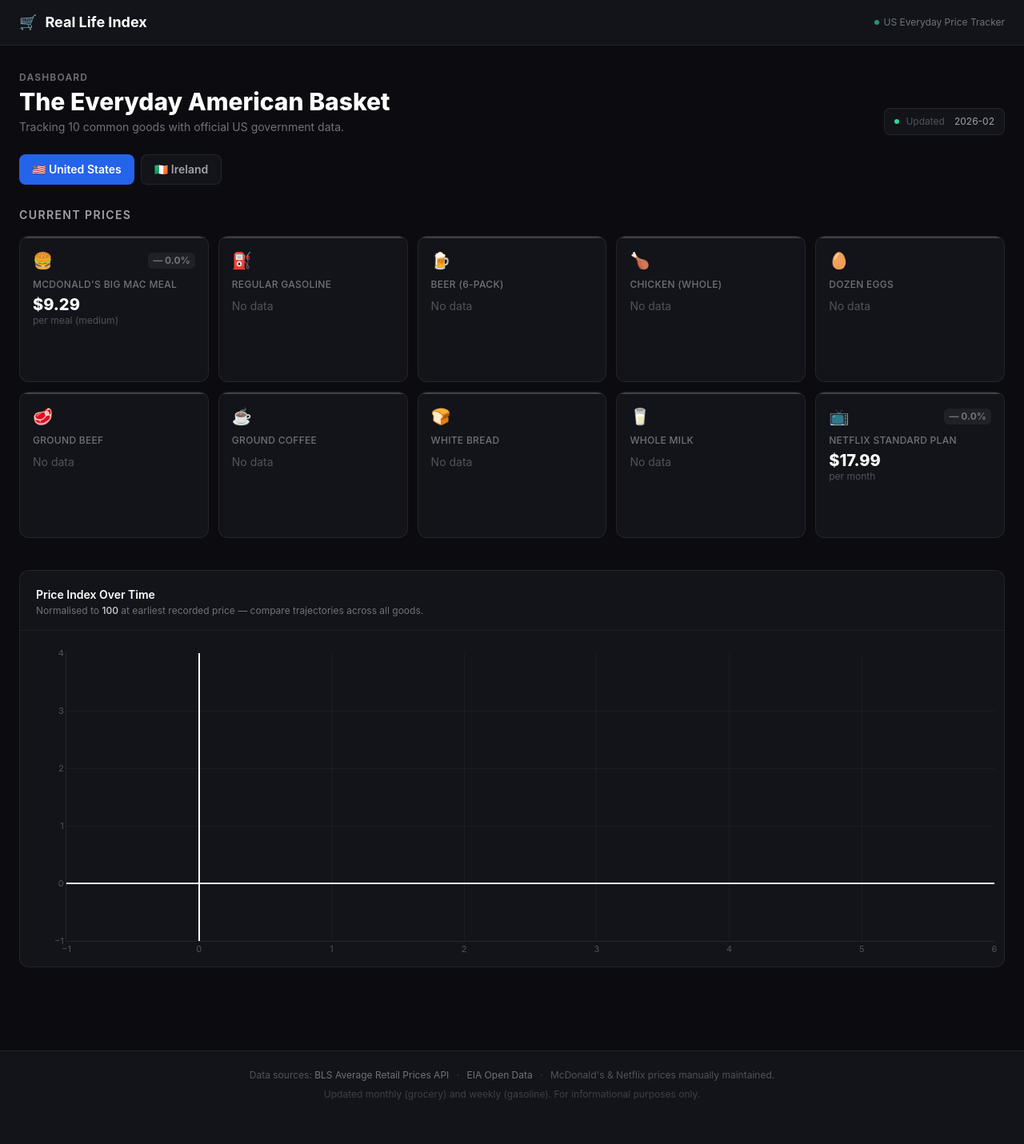
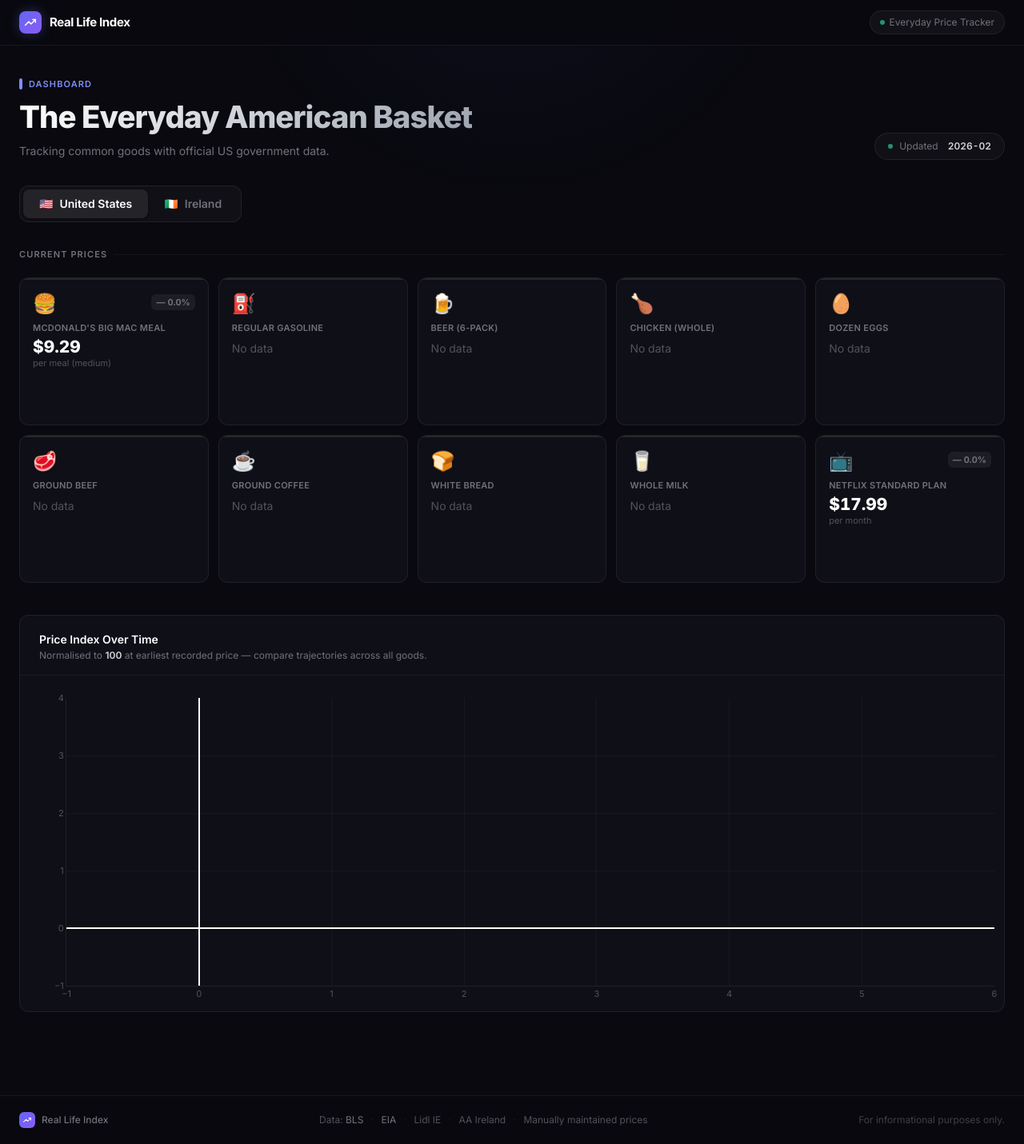
Before and after one commit to conorclancy/Real-Life-Index, a FastAPI app: page / in a window 1280 px wide. Shown: the whole page at 80% size. Before the commit the page ends 1376 px from the top, so only its background shows below. Run offline with FastAPI, Linux system fonts and the light colour scheme; data comes from the database, SQL or seed files in the repository; some libraries are stand-ins or nearby versions.

Commit message:
frontend changes

```diff
--- a/app/templates/base.html
+++ b/app/templates/base.html
@@ -4,6 +4,11 @@
   <meta charset="UTF-8" />
   <meta name="viewport" content="width=device-width, initial-scale=1.0" />
   <title>{% block title %}Real Life Index{% endblock %}</title>
+
+  <!-- Inter font -->
+  <link rel="preconnect" href="https://fonts.googleapis.com">
+  <link rel="preconnect" href="https://fonts.gstatic.com" crossorigin>
+  <link href="https://fonts.googleapis.com/css2?family=Inter:wght@400;500;600;700;800;900&display=swap" rel="stylesheet">
 
   <!-- Tailwind CSS via CDN -->
   <script src="https://cdn.tailwindcss.com"></script>
@@ -12,17 +17,8 @@
       theme: {
         extend: {
           fontFamily: {
-            sans: ['-apple-system', 'BlinkMacSystemFont', '"Segoe UI"', 'Roboto', '"Helvetica Neue"', 'Arial', 'sans-serif'],
+            sans: ['Inter', '-apple-system', 'BlinkMacSystemFont', '"Segoe UI"', 'Roboto', 'sans-serif'],
           },
-          colors: {
-            dark: {
-              bg:      '#0c0c10',
-              surface: '#13131a',
-              card:    '#1a1a24',
-              hover:   '#21212e',
-              border:  'rgba(255,255,255,0.07)',
-            }
-          }
         }
       }
     }
@@ -32,48 +28,121 @@
   <script src="https://cdn.plot.ly/plotly-2.35.2.min.js" defer></script>
 
   <style>
-    /* Thin scrollbar for dark theme */
-    ::-webkit-scrollbar { width: 6px; height: 6px; }
-    ::-webkit-scrollbar-track { background: #13131a; }
-    ::-webkit-scrollbar-thumb { background: #2d2d3e; border-radius: 3px; }
-    ::-webkit-scrollbar-thumb:hover { background: #3d3d55; }
+    /* Thin scrollbar */
+    ::-webkit-scrollbar { width: 5px; height: 5px; }
+    ::-webkit-scrollbar-track { background: #09090f; }
+    ::-webkit-scrollbar-thumb { background: #2a2a3a; border-radius: 4px; }
+    ::-webkit-scrollbar-thumb:hover { background: #3a3a50; }
+
     a { text-decoration: none; }
+
+    /* Tabular numbers for prices */
+    .price-num {
+      font-variant-numeric: tabular-nums;
+      font-feature-settings: "tnum";
+    }
+
+    /* Gradient text */
+    .gradient-text {
+      background: linear-gradient(135deg, #ffffff 0%, #9ca3af 100%);
+      -webkit-background-clip: text;
+      -webkit-text-fill-color: transparent;
+      background-clip: text;
+    }
+
+    /* Card glow on hover */
+    .card-glow:hover {
+      box-shadow: 0 0 0 1px rgba(255,255,255,0.10), 0 8px 32px rgba(0,0,0,0.45);
+    }
+
+    /* Fade-up entrance */
+    @keyframes fadeUp {
+      from { opacity: 0; transform: translateY(10px); }
+      to   { opacity: 1; transform: translateY(0); }
+    }
+    .fade-up { animation: fadeUp 0.45s cubic-bezier(0.16,1,0.3,1) both; }
+
+    /* Ambient top glow */
+    .top-glow {
+      position: fixed;
+      top: -120px;
+      left: 50%;
+      transform: translateX(-50%);
+      width: 800px;
+      height: 400px;
+      background: radial-gradient(ellipse at center top, rgba(99,102,241,0.07) 0%, transparent 65%);
+      pointer-events: none;
+      z-index: 0;
+    }
   </style>
 </head>
-<body class="bg-[#0c0c10] text-white min-h-screen flex flex-col font-sans antialiased">
+<body class="bg-[#09090f] text-white min-h-screen flex flex-col font-sans antialiased">
+
+  <!-- Ambient glow -->
+  <div class="top-glow"></div>
 
   <!-- Navigation bar -->
-  <nav class="bg-[#13131a] border-b border-white/[0.07] sticky top-0 z-50 backdrop-blur-sm">
+  <nav class="border-b border-white/[0.06] sticky top-0 z-50 backdrop-blur-md" style="background: rgba(9,9,15,0.85);">
     <div class="max-w-7xl mx-auto px-4 sm:px-6 h-14 flex items-center justify-between">
-      <a href="/" class="flex items-center gap-2.5 font-bold text-lg text-white hover:text-blue-400 transition-colors">
-        🛒 <span>Real Life Index</span>
+
+      <!-- Brand -->
+      <a href="/" class="flex items-center gap-2.5 text-white hover:text-white/80 transition-colors">
+        <div class="w-7 h-7 rounded-lg flex items-center justify-center flex-shrink-0"
+             style="background: linear-gradient(135deg, #6366f1 0%, #8b5cf6 100%); box-shadow: 0 0 16px rgba(99,102,241,0.35);">
+          <svg xmlns="http://www.w3.org/2000/svg" class="w-3.5 h-3.5 text-white" viewBox="0 0 24 24" fill="none"
+               stroke="currentColor" stroke-width="2.5" stroke-linecap="round" stroke-linejoin="round">
+            <polyline points="23 6 13.5 15.5 8.5 10.5 1 18"/>
+            <polyline points="17 6 23 6 23 12"/>
+          </svg>
+        </div>
+        <span class="font-bold text-[15px] tracking-tight">Real Life Index</span>
       </a>
-      <div class="flex items-center gap-3">
-        <span class="hidden sm:flex items-center gap-1.5 text-xs text-zinc-500">
-          <span class="w-1.5 h-1.5 rounded-full bg-emerald-400 animate-pulse"></span>
-          US Everyday Price Tracker
-        </span>
+
+      <!-- Right badge -->
+      <div class="hidden sm:flex items-center gap-1.5 text-xs text-zinc-500 bg-white/[0.04] border border-white/[0.07] rounded-full px-3 py-1.5">
+        <span class="w-1.5 h-1.5 rounded-full bg-emerald-400 animate-pulse"></span>
+        Everyday Price Tracker
       </div>
     </div>
   </nav>
 
-  <!-- Main content area -->
-  <main class="max-w-7xl mx-auto px-4 sm:px-6 pb-16 w-full flex-1">
+  <!-- Main content -->
+  <main class="relative z-10 max-w-7xl mx-auto px-4 sm:px-6 pb-16 w-full flex-1">
     {% block content %}{% endblock %}
   </main>
 
   <!-- Footer -->
-  <footer class="bg-[#13131a] border-t border-white/[0.07] mt-auto">
-    <div class="max-w-7xl mx-auto px-4 sm:px-6 py-5 text-center text-xs text-zinc-600 leading-relaxed">
-      <p>
-        Data sources:
-        <a href="https://www.bls.gov/developers/" target="_blank" rel="noopener" class="text-zinc-500 hover:text-blue-400 transition-colors">BLS Average Retail Prices API</a>
-        <span class="mx-1.5 text-zinc-700">·</span>
-        <a href="https://www.eia.gov/opendata/" target="_blank" rel="noopener" class="text-zinc-500 hover:text-blue-400 transition-colors">EIA Open Data</a>
-        <span class="mx-1.5 text-zinc-700">·</span>
-        McDonald's &amp; Netflix prices manually maintained.
+  <footer class="relative z-10 border-t border-white/[0.06] mt-auto" style="background: rgba(9,9,15,0.95);">
+    <div class="max-w-7xl mx-auto px-4 sm:px-6 py-5 flex flex-col sm:flex-row items-center justify-between gap-3">
+
+      <div class="flex items-center gap-2 text-xs text-zinc-600">
+        <div class="w-5 h-5 rounded-md flex items-center justify-center"
+             style="background: linear-gradient(135deg, #6366f1 0%, #8b5cf6 100%);">
+          <svg xmlns="http://www.w3.org/2000/svg" class="w-2.5 h-2.5 text-white" viewBox="0 0 24 24" fill="none"
+               stroke="currentColor" stroke-width="2.5" stroke-linecap="round" stroke-linejoin="round">
+            <polyline points="23 6 13.5 15.5 8.5 10.5 1 18"/>
+            <polyline points="17 6 23 6 23 12"/>
+          </svg>
+        </div>
+        <span class="font-medium text-zinc-500">Real Life Index</span>
+      </div>
+
+      <p class="text-xs text-zinc-600 text-center">
+        Data:
+        <a href="https://www.bls.gov/developers/" target="_blank" rel="noopener"
+           class="text-zinc-500 hover:text-indigo-400 transition-colors">BLS</a>
+        <span class="mx-1.5 text-zinc-800">·</span>
+        <a href="https://www.eia.gov/opendata/" target="_blank" rel="noopener"
+           class="text-zinc-500 hover:text-indigo-400 transition-colors">EIA</a>
+        <span class="mx-1.5 text-zinc-800">·</span>
+        Lidl IE
+        <span class="mx-1.5 text-zinc-800">·</span>
+        AA Ireland
+        <span class="mx-1.5 text-zinc-800">·</span>
+        Manually maintained prices
       </p>
-      <p class="mt-1 text-zinc-700">Updated monthly (grocery) and weekly (gasoline). For informational purposes only.</p>
+
+      <p class="text-xs text-zinc-700">For informational purposes only.</p>
     </div>
   </footer>
 
--- a/app/templates/index.html
+++ b/app/templates/index.html
@@ -1,66 +1,77 @@
 {% extends "base.html" %}
 
-{% block title %}Real Life Index — US Everyday Price Dashboard{% endblock %}
+{% block title %}Real Life Index — Everyday Price Dashboard{% endblock %}
 
 {% block content %}
 
 <!-- Page header -->
-<div class="flex flex-col sm:flex-row sm:items-end sm:justify-between gap-3 mt-8 mb-6">
+<div class="flex flex-col sm:flex-row sm:items-end sm:justify-between gap-4 mt-10 mb-8 fade-up">
   <div>
-    <p class="text-xs font-semibold text-zinc-500 uppercase tracking-widest mb-1">Dashboard</p>
-    <h1 class="text-2xl md:text-3xl font-extrabold text-white leading-tight">
+    <p class="text-[11px] font-semibold uppercase tracking-widest mb-2 flex items-center gap-2" style="color: #818cf8;">
+      <span class="inline-block w-1 h-3.5 rounded-full" style="background: #818cf8;"></span>
+      Dashboard
+    </p>
+    <h1 class="text-3xl md:text-[2.4rem] font-extrabold gradient-text leading-tight tracking-tight">
       {% if country == "ie" %}The Everyday Irish Basket{% else %}The Everyday American Basket{% endif %}
     </h1>
-    <p class="text-sm text-zinc-500 mt-1 max-w-xl">
+    <p class="text-sm text-zinc-500 mt-2 max-w-lg leading-relaxed">
       {% if country == "ie" %}
-        Tracking 10 common goods using Lidl Ireland, AA Ireland &amp; more.
+        Tracking common goods using Lidl Ireland, AA Ireland &amp; more.
       {% else %}
-        Tracking 10 common goods with official US government data.
+        Tracking common goods with official US government data.
       {% endif %}
     </p>
   </div>
-  <div class="flex items-center gap-2 text-xs text-zinc-600 bg-[#13131a] border border-white/[0.07] rounded-lg px-3 py-2 self-start sm:self-auto whitespace-nowrap">
-    <span class="w-1.5 h-1.5 rounded-full bg-emerald-400"></span>
-    Updated <span class="text-zinc-400 ml-1">{{ last_updated }}</span>
+
+  <!-- Updated badge -->
+  <div class="flex items-center gap-2 text-xs text-zinc-500 rounded-full px-4 py-2 self-start sm:self-auto whitespace-nowrap border border-white/[0.07]"
+       style="background: rgba(255,255,255,0.03);">
+    <span class="w-1.5 h-1.5 rounded-full bg-emerald-400 animate-pulse"></span>
+    Updated <span class="text-zinc-300 ml-1 font-semibold price-num">{{ last_updated }}</span>
   </div>
 </div>
 
-<!-- Country switcher tabs -->
-<div class="flex gap-2 mb-7">
+<!-- Country switcher — segment control -->
+<div class="flex mb-8 p-1 rounded-xl border border-white/[0.07] w-fit" style="background: rgba(255,255,255,0.03);">
   <a href="/?country=us"
-     class="flex items-center gap-1.5 px-4 py-2 rounded-lg text-sm font-semibold transition-all
-       {% if country == 'us' %}bg-blue-600 text-white{% else %}bg-[#13131a] text-zinc-400 border border-white/[0.07] hover:text-white hover:border-white/[0.15]{% endif %}">
-    🇺🇸 United States
+     class="flex items-center gap-2 px-5 py-2 rounded-lg text-sm font-semibold transition-all duration-200
+       {% if country == 'us' %}text-white{% else %}text-zinc-500 hover:text-zinc-300{% endif %}"
+     {% if country == 'us' %}style="background: rgba(255,255,255,0.08); box-shadow: 0 1px 3px rgba(0,0,0,0.4);"{% endif %}>
+    🇺🇸 <span>United States</span>
   </a>
   <a href="/?country=ie"
-     class="flex items-center gap-1.5 px-4 py-2 rounded-lg text-sm font-semibold transition-all
-       {% if country == 'ie' %}bg-emerald-600 text-white{% else %}bg-[#13131a] text-zinc-400 border border-white/[0.07] hover:text-white hover:border-white/[0.15]{% endif %}">
-    🇮🇪 Ireland
+     class="flex items-center gap-2 px-5 py-2 rounded-lg text-sm font-semibold transition-all duration-200
+       {% if country == 'ie' %}text-white{% else %}text-zinc-500 hover:text-zinc-300{% endif %}"
+     {% if country == 'ie' %}style="background: rgba(255,255,255,0.08); box-shadow: 0 1px 3px rgba(0,0,0,0.4);"{% endif %}>
+    🇮🇪 <span>Ireland</span>
   </a>
 </div>
 
 <!-- Price cards grid -->
 <section class="mb-10">
-  <div class="flex items-center justify-between mb-4">
-    <h2 class="text-sm font-semibold text-zinc-400 uppercase tracking-widest">Current Prices</h2>
+  <div class="flex items-center gap-2 mb-5">
+    <h2 class="text-[11px] font-semibold text-zinc-500 uppercase tracking-widest">Current Prices</h2>
+    <div class="flex-1 h-px" style="background: rgba(255,255,255,0.05);"></div>
   </div>
+
   <div class="grid grid-cols-2 sm:grid-cols-3 lg:grid-cols-4 xl:grid-cols-5 gap-3">
     {% for s in summaries %}
     <a href="/good/{{ s.slug }}"
-       class="group relative bg-[#13131a] border border-white/[0.07] rounded-xl p-4 hover:bg-[#1a1a24] hover:border-white/[0.12] transition-all duration-200 block overflow-hidden">
+       class="group relative border border-white/[0.07] rounded-xl p-4 hover:border-white/[0.13] transition-all duration-200 block overflow-hidden card-glow"
+       style="background: #0f0f18;">
 
-      <!-- Colored top accent bar based on trend -->
-      <div class="absolute top-0 left-0 right-0 h-0.5 rounded-t-xl
-        {% if s.pct_change_1y is not none and s.pct_change_1y > 0 %}bg-rose-500
-        {% elif s.pct_change_1y is not none and s.pct_change_1y < 0 %}bg-emerald-500
-        {% else %}bg-zinc-700{% endif %}">
+      <!-- Gradient top accent based on trend -->
+      <div class="absolute top-0 left-0 right-0 h-[2px] rounded-t-xl
+        {% if s.pct_change_1y is not none and s.pct_change_1y > 0 %}bg-gradient-to-r from-rose-500 to-rose-400
+        {% elif s.pct_change_1y is not none and s.pct_change_1y < 0 %}bg-gradient-to-r from-emerald-500 to-emerald-400
+        {% else %}bg-zinc-800{% endif %}">
       </div>
 
-      <!-- Header row -->
+      <!-- Header: emoji + badge -->
       <div class="flex items-start justify-between mb-3 mt-1">
-        <span class="text-xl leading-none">{{ s.emoji }}</span>
+        <span class="text-2xl leading-none">{{ s.emoji }}</span>
         {% if s.pct_change_1y is not none %}
-          <span class="text-xs font-bold px-1.5 py-0.5 rounded-md
+          <span class="text-[11px] font-bold px-1.5 py-0.5 rounded-md price-num
             {% if s.pct_change_1y > 0 %}text-rose-400 bg-rose-500/10
             {% elif s.pct_change_1y < 0 %}text-emerald-400 bg-emerald-500/10
             {% else %}text-zinc-500 bg-zinc-700/30{% endif %}">
@@ -71,10 +82,10 @@
       </div>
 
       <!-- Name -->
-      <div class="text-xs font-medium text-zinc-500 uppercase tracking-wide mb-2 leading-tight">{{ s.name }}</div>
+      <div class="text-[11px] font-semibold text-zinc-500 uppercase tracking-wide mb-1.5 leading-tight">{{ s.name }}</div>
 
       <!-- Price -->
-      <div class="text-xl font-extrabold text-white leading-none mb-0.5">
+      <div class="text-[1.3rem] font-extrabold text-white leading-none mb-0.5 price-num">
         {% if s.latest_price is not none %}
           {% if s.currency == "EUR" %}€{% else %}${% endif %}{{ "%.2f"|format(s.latest_price) }}
         {% else %}
@@ -82,12 +93,12 @@
         {% endif %}
       </div>
       {% if s.latest_price is not none %}
-        <div class="text-xs text-zinc-600">{{ s.unit }}</div>
+        <div class="text-[11px] text-zinc-600">{{ s.unit }}</div>
       {% endif %}
 
-      <!-- Sparkline mini chart -->
+      <!-- Sparkline -->
       {% if s.sparkline %}
-        <div class="h-10 mt-3 -mx-1"
+        <div class="h-10 mt-3 -mx-1 opacity-60 group-hover:opacity-90 transition-opacity duration-200"
              data-sparkline="{{ sparklines[s.slug] }}"
              id="spark-{{ s.slug }}">
         </div>
@@ -100,12 +111,12 @@
 
 <!-- Overview index chart -->
 <section class="mb-10">
-  <div class="bg-[#13131a] border border-white/[0.07] rounded-xl overflow-hidden">
-    <div class="flex flex-col sm:flex-row sm:items-center sm:justify-between gap-2 px-5 pt-5 pb-4 border-b border-white/[0.05]">
+  <div class="border border-white/[0.07] rounded-xl overflow-hidden" style="background: #0f0f18;">
+    <div class="flex flex-col sm:flex-row sm:items-center sm:justify-between gap-2 px-6 pt-5 pb-4 border-b border-white/[0.05]">
       <div>
         <h2 class="text-sm font-semibold text-white">Price Index Over Time</h2>
         <p class="text-xs text-zinc-500 mt-0.5">
-          Normalised to <span class="text-zinc-300 font-medium">100</span> at earliest recorded price — compare trajectories across all goods.
+          Normalised to <span class="text-zinc-300 font-semibold">100</span> at earliest recorded price — compare trajectories across all goods.
         </p>
       </div>
     </div>
@@ -119,9 +130,9 @@
   const DARK = {
     paper_bgcolor: 'rgba(0,0,0,0)',
     plot_bgcolor:  'rgba(0,0,0,0)',
-    font:   { color: '#71717a', family: '-apple-system, BlinkMacSystemFont, "Segoe UI", sans-serif', size: 11 },
-    xaxis:  { gridcolor: 'rgba(255,255,255,0.04)', linecolor: 'rgba(255,255,255,0.08)', tickfont: { color: '#52525b' } },
-    yaxis:  { gridcolor: 'rgba(255,255,255,0.04)', linecolor: 'rgba(255,255,255,0.08)', tickfont: { color: '#52525b' } },
+    font:   { color: '#71717a', family: 'Inter, -apple-system, BlinkMacSystemFont, "Segoe UI", sans-serif', size: 11 },
+    xaxis:  { gridcolor: 'rgba(255,255,255,0.04)', linecolor: 'rgba(255,255,255,0.07)', tickfont: { color: '#52525b' } },
+    yaxis:  { gridcolor: 'rgba(255,255,255,0.04)', linecolor: 'rgba(255,255,255,0.07)', tickfont: { color: '#52525b' } },
     legend: { font: { color: '#a1a1aa' }, bgcolor: 'rgba(0,0,0,0)' },
     margin: { t: 20, r: 20, b: 40, l: 50 },
   };
```
Also changed, not shown: app/templates/detail.html (+59 -45 lines).
